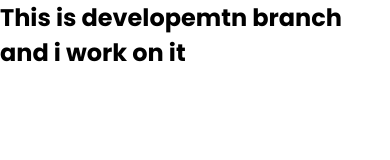
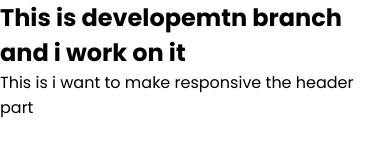
Before and after one commit to Rahat-hosen4mj/influencer-gear, a plain HTML site: page index.html in a window 390 px wide. Drawn offline with Linux system fonts and the light colour scheme; a web font is replaced by a local one.

Commit message:
want to make a responsive header in development branch

```diff
--- a/index.html
+++ b/index.html
@@ -21,6 +21,7 @@
   </head>
   <body>
     <h2>This is developemtn branch and i work on it</h2>
+    <p>This is i want to make responsive the header part</p>
     <!-- <header class="container">
       <div class="header-container">
         <h2 class="logo">Influence Product</h2>
```
